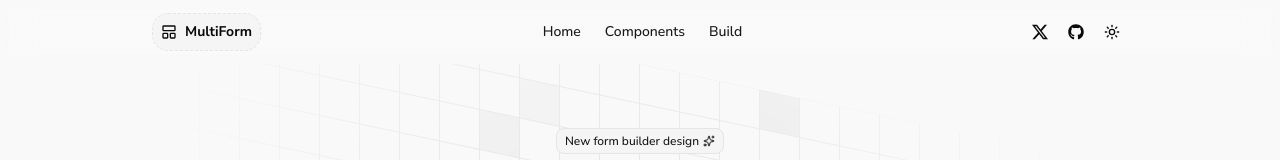
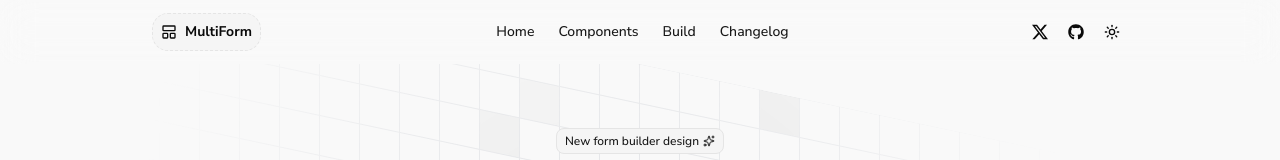
Before and after one commit to Remy349/shadcn-ui-multi-form, a Next.js app: page / in a window 1280 px wide. Shown: the top 160 px of the page. Built offline with nearby package versions, Linux system fonts and the light colour scheme.

Commit message:
feat: New links added - Changelog page

```diff
--- a/app/(landing)/_components/footer/links.ts
+++ b/app/(landing)/_components/footer/links.ts
@@ -7,4 +7,5 @@ export const links: Link[] = [
   { name: "Home", href: "/" },
   { name: "Components", href: "/components" },
   { name: "Build", href: "/build" },
+  { name: "Changelog", href: "/changelog" },
 ];
--- a/app/(landing)/_components/header/links.ts
+++ b/app/(landing)/_components/header/links.ts
@@ -7,4 +7,5 @@ export const links: Link[] = [
   { name: "Home", href: "/" },
   { name: "Components", href: "/components" },
   { name: "Build", href: "/build" },
+  { name: "Changelog", href: "/changelog" },
 ];
```
